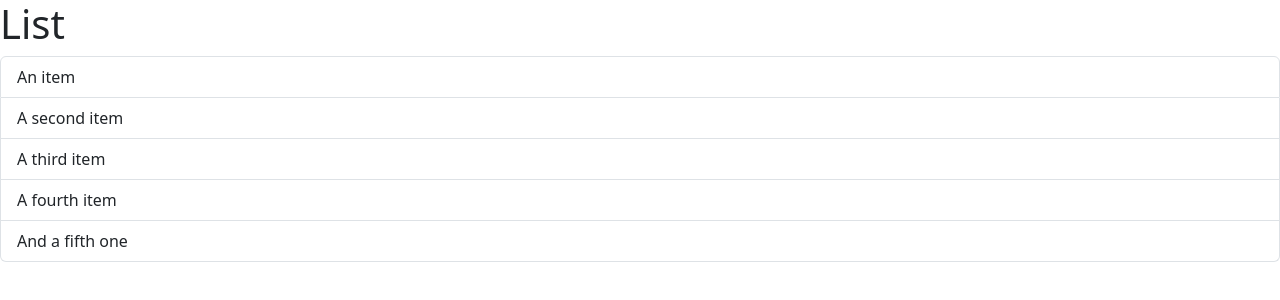
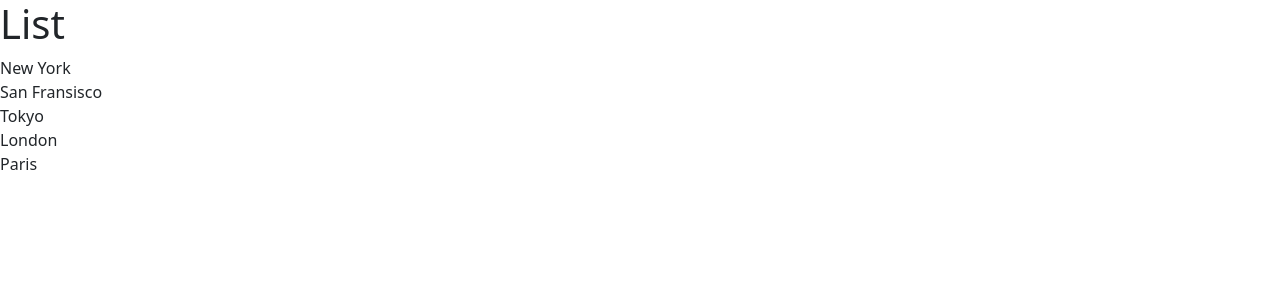
Before and after one commit to Jdubstep1357/React, a React (Vite) app: page / in a window 1280 px wide. Shown: the top 300 px of the page. Built offline with nearby package versions, Linux system fonts and the light colour scheme.

Commit message:
Building_Components_Rendering_Lists

```diff
--- a/src/components/ListGroup.tsx
+++ b/src/components/ListGroup.tsx
@@ -1,16 +1,42 @@
 
 // src/components/ListGroup.tsx
 function ListGroup() {
-  return <>
+
+    const items = [
+        'New York',
+        'San Fransisco',
+        'Tokyo',
+        'London',
+        'Paris'
+    ];
+
+    // take each element and convert it to a different type
+    items.map(item => <li>{ item } </li>)
+
+  return (
+   <>
     <h1>List</h1>
       <ul className="list-group">
-      <li className="list-group-item">An item</li>
+
+        {/* key: each list should have a uniquie key to keep track of items. when things are added or removed dynamically
+        react knows which things were updated */}
+        {items.map(item => <li key={item}>{ item }</li>)}
+
+
+    {/*
+        items.map similar to above
+    <li className="list-group-item">An item</li>
       <li className="list-group-item">A second item</li>
       <li className="list-group-item">A third item</li>
       <li className="list-group-item">A fourth item</li>
-      <li className="list-group-item">And a fifth one</li>
+      <li className="list-group-item">And a fifth one</li>  */
+      }
+
+
+
       </ul>
   </>
+  )
 }
 
 export default ListGroup;
```
